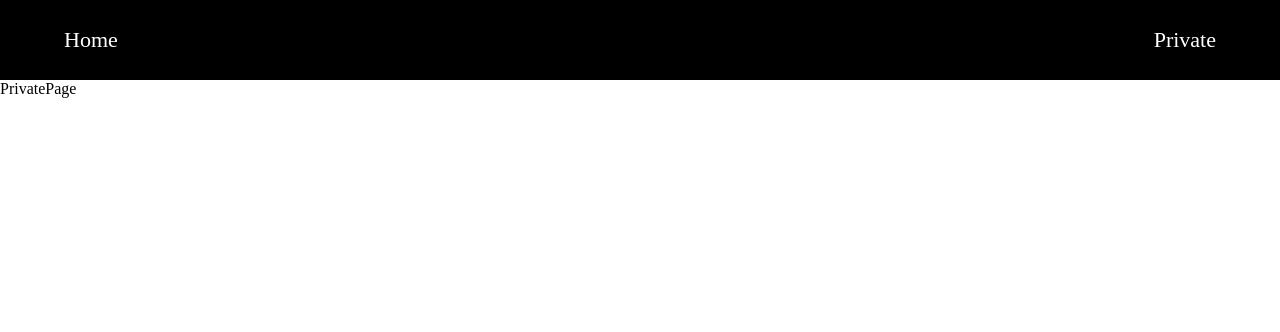
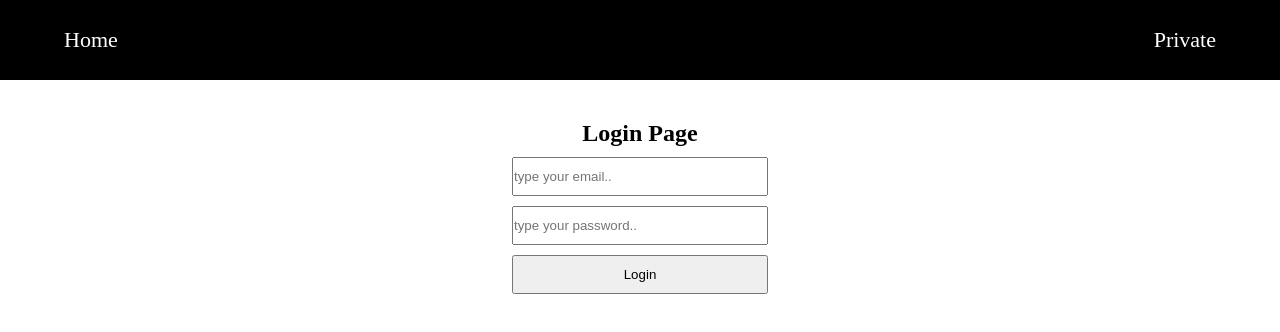
Before and after one commit to Hashtag-igor/login-system, a React (Vite) app: page /private in a window 1280 px wide. Shown: the top 332 px of the page. Built offline with nearby package versions, Linux system fonts and the light colour scheme.

Commit message:
Criação do component Login com formulario. Adicionei o Login ao RequireAuth para usar o useContext

```diff
--- a/src/contexts/RequireAuth.tsx
+++ b/src/contexts/RequireAuth.tsx
@@ -1,4 +1,14 @@
+import Login from "../pages/Login"
+import { AuthContext } from "./AuthContext"
+import { useContext } from "react"
+
 export const RequireAuth = ({children}: {children: JSX.Element}) => {
+    const auth = useContext(AuthContext)
+
+    if(!auth.user){
+        return <Login />
+    }
+
     return (
         <>
             {children}
--- /dev/null
+++ b/src/pages/Login.tsx
@@ -0,0 +1,34 @@
+import { useState } from 'react'
+import { useContext } from "react"
+import { AuthContext } from '../contexts/AuthContext'
+import { useNavigate } from 'react-router-dom'
+
+export default function Login() {
+    const [email, setEmail] = useState("")
+    const [password, setPassword] = useState("")
+
+    const navigate = useNavigate()
+    const auth = useContext(AuthContext)
+
+    const handleLogin = async () => {
+        if(email && password){
+            const isLogged = await auth.signin(email, password)
+            if(isLogged){
+                navigate("/")
+            } else {
+                alert("Não deu certo!")
+            }
+        }
+    }
+
+  return (
+    <div style={{width: "100%"}}>
+        <div style={{width: "20%", margin: "40px auto", display: "flex", flexDirection: "column", gap: "10px 0"}}>
+            <h2 style={{textAlign: "center"}}>Login Page</h2>
+            <input style={{padding: "10px 0"}} type="email" placeholder='type your email..' onChange={(e) => setEmail(e.target.value)}/>
+            <input style={{padding: "10px 0"}} type="password" placeholder='type your password..' onChange={(e) => setPassword(e.target.value)}/>
+            <button style={{padding: "10px 0"}} onClick={handleLogin}>Login</button>
+        </div>
+    </div>
+  )
+}
```
